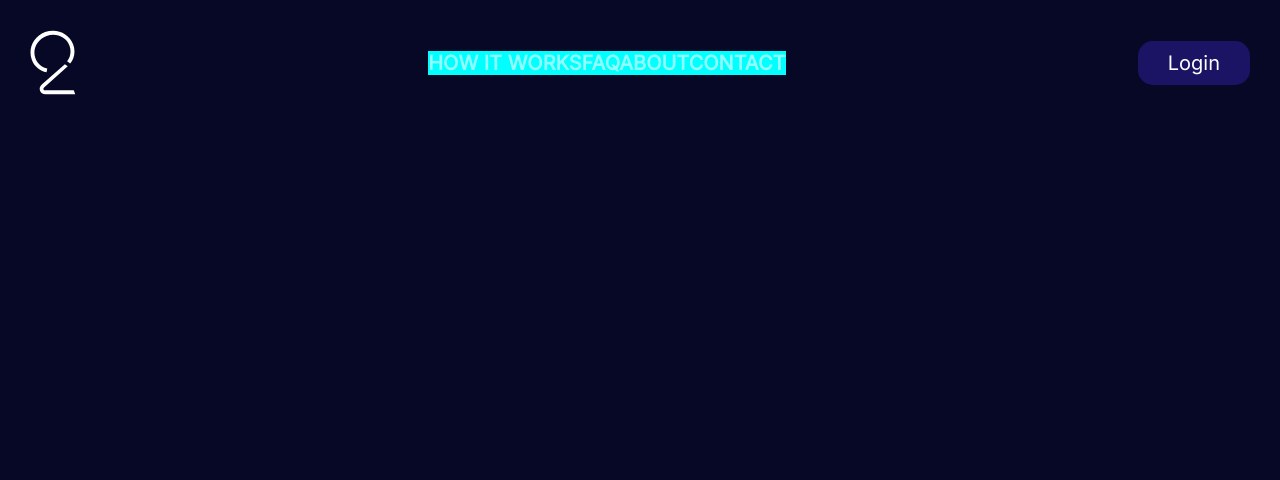
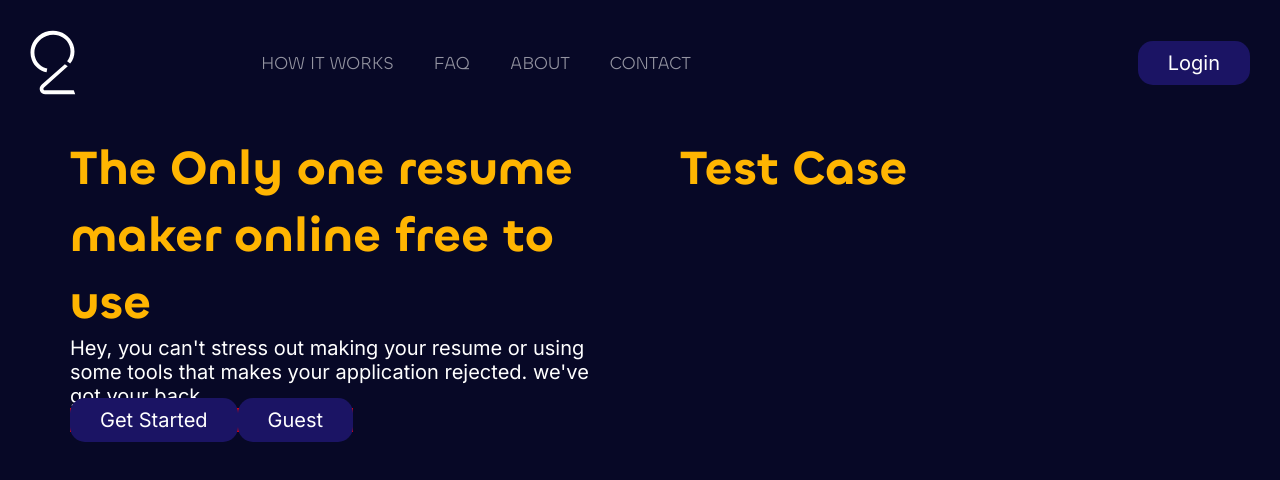
Before and after one commit to uwenayoallain/cv, a Next.js app: page / in a window 1280 px wide. Shown: the top 480 px of the page. Built offline with nearby package versions, Linux system fonts and the light colour scheme.

Commit message:
first page

```diff
--- a/pages/index.tsx
+++ b/pages/index.tsx
@@ -25,6 +25,27 @@ const Home: NextPage = () => {
             <a className='btn'>Login</a>
           </Link>
         </div>
+        <div className='content'>
+          <div className='half'>
+            <h1>The Only one resume maker online free to use</h1>
+            <p>
+              Hey, you can&apos;t stress out making your resume or using some
+              tools that makes your application rejected. we&apos;ve got your
+              back
+            </p>
+            <div className='red'>
+              <Link href='/'>
+                <a className='btn'>Get Started</a>
+              </Link>
+              <Link href='/'>
+                <a className='btn'>Guest</a>
+              </Link>
+            </div>
+          </div>
+          <div className='half'>
+            <h1>Test Case</h1>
+          </div>
+        </div>
       </section>
     </div>
   );
--- a/styles/globals.scss
+++ b/styles/globals.scss
@@ -57,6 +57,23 @@
     background-image: url("../public/logo_white.svg");
     background-size: contain;
   }
+  div.content {
+    width: 100%;
+    display: flex;
+    flex-wrap: wrap;
+    .half {
+      width: 50%;
+      padding: 40px;
+      display: flex;
+      flex-wrap: wrap;
+    }
+    .half:first-child {
+      p {
+        font-size: 20px;
+        color: $primary-text;
+      }
+    }
+  }
 }
 a {
   text-decoration: none;
@@ -66,6 +83,7 @@ a {
   color: $primary-text;
   padding: 10px 30px;
   border-radius: 15px;
+  width: max-content;
   transition: 1s;
   &:hover {
     background: $primary-btn-hover;
@@ -83,12 +101,12 @@ section {
 }
 
 .nav-links {
-  background: aqua;
-  // width: 60%;
+  width: 60%;
   a {
     color: $primary-text-hover;
-    font-size: 20px;
-    font-weight: 600;
+    font-size: 18px;
+    font-family: "Chillax-Regular", sans-serif;
+    padding: 0 20px;
     text-transform: uppercase;
     transition: 1s;
     &:hover {
@@ -100,3 +118,16 @@ section {
 .justify-content {
   justify-content: space-between;
 }
+
+.text-center {
+  text-align: center;
+}
+.red {
+  color: black;
+  background: red;
+}
+h1 {
+  font-family: "Chillax-Semibold", sans-serif;
+  font-size: 48px;
+  color: $primary-heading;
+}
```
